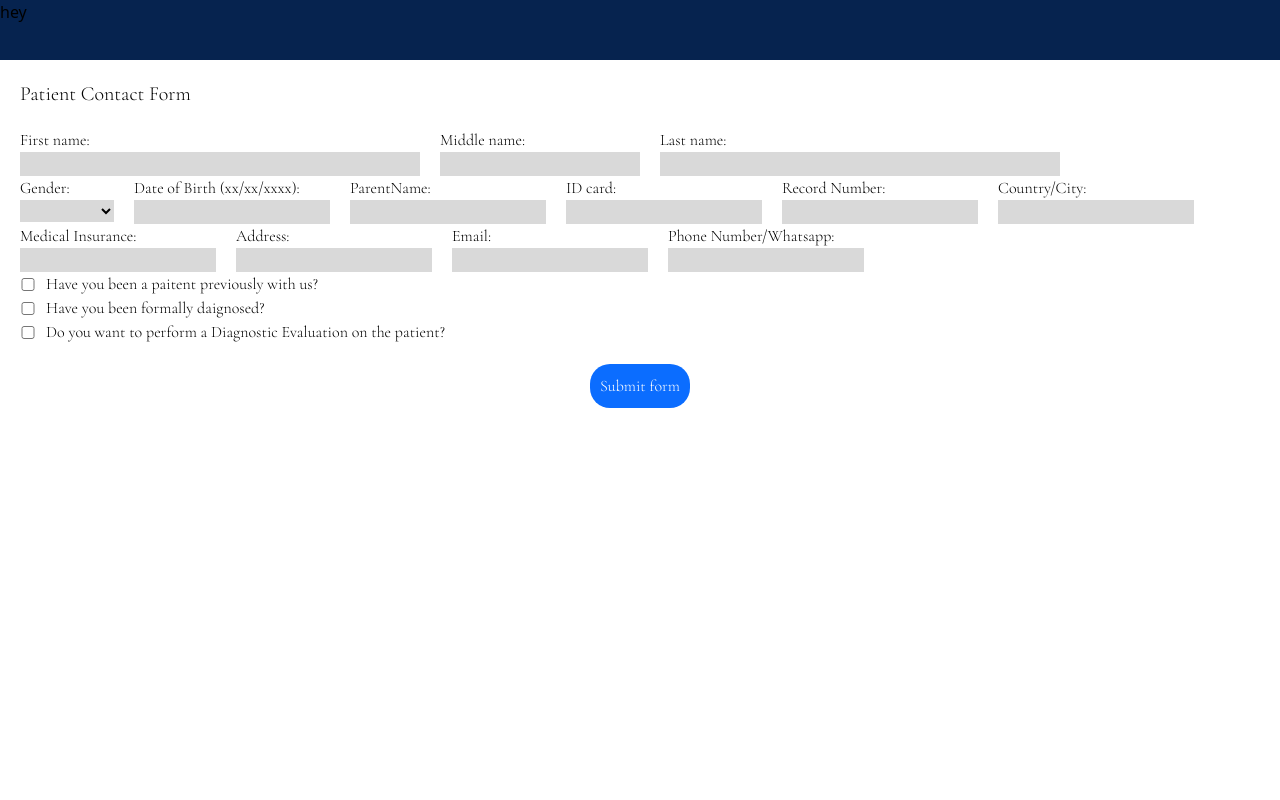
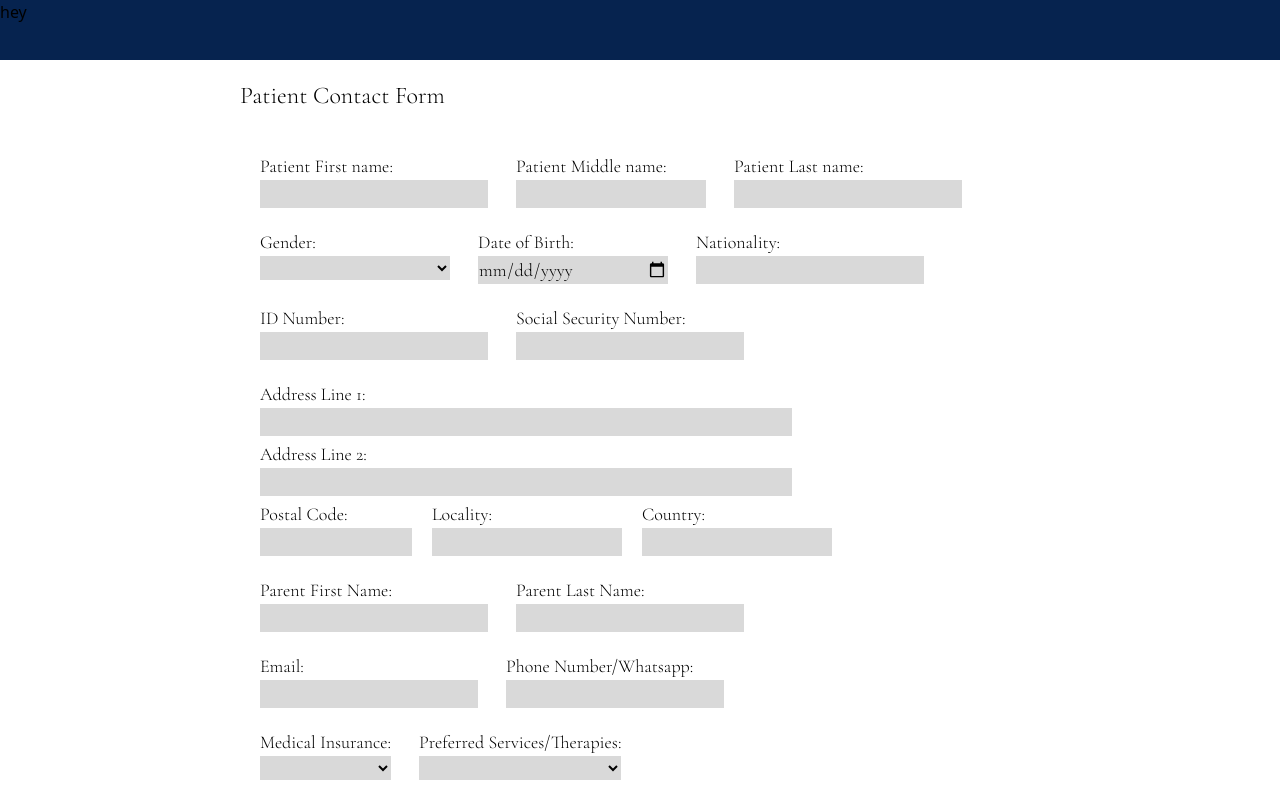
Before and after one commit to UTDallasEPICS/manos-unidas-for-autismo, a Nuxt app: page /ContactForm in a window 1280 px wide. Shown: the top 800 px of the page. Built offline with nearby package versions, Linux system fonts and the light colour scheme.

Commit message:
basic layout of input boxes done

```diff
--- a/pages/ContactForm.vue
+++ b/pages/ContactForm.vue
@@ -16,25 +16,32 @@
 		<NavBar></NavBar>
 
 		<!--div container for the contact form-->
-		<div class="cormorant-garamond mx-5 mt-5 flex flex-col justify-center">
+		<div class="flex h-auto place-content-center">
+			<div
+				class="cormorant-garamond flex w-4/5 flex-col flex-wrap text-lg md:w-200"
+			>
 				<!--Title of contact form-->
-			<h1 class="mb-5 text-xl">Patient Contact Form</h1>
+				<h1 class="mt-5 text-2xl sm:mr-3">Patient Contact Form</h1>
 
 				<!--div container for the form-->
-			<div class="flex justify-start">
+				<div class="flex justify-start p-5">
 					<!--Form for contact form-->
 					<form
 						@submit.prevent="handleSubmit"
 						class="flex flex-col flex-wrap justify-center bg-white"
 					>
 						<!-- div class for the short answer type of responses-->
-					<div class="justify-space-evenly flex flex-wrap">
+						<div
+							class="justify-space-evenly flex flex-wrap gap-5 py-5"
+						>
 							<!--div class for the name portion (the name components should occupy the same line)-->
-						<div class="flex-cols flex w-full grid-rows-3">
 							<div
-								class="mr-5 flex w-2/5 max-w-100 flex-1 flex-col"
+								class="flex h-auto w-full flex-col gap-7 sm:flex-col md:flex-row"
 							>
-								<label class="">First name:</label>
+								<div
+									class="flex w-50 flex-col sm:w-75 md:w-3/10"
+								>
+									<label class="">Patient First name:</label>
 
 									<input
 										type="text"
@@ -44,8 +51,10 @@
 									/>
 								</div>
 
-							<div class="mr-5 flex w-1/5 max-w-50 flex-col">
-								<label class="">Middle name:</label>
+								<div
+									class="flex w-40 flex-col sm:w-60 md:w-1/4"
+								>
+									<label class="">Patient Middle name:</label>
 									<!--takes a string, type/enter box-->
 									<input
 										type="middleName"
@@ -54,8 +63,10 @@
 									/>
 								</div>
 
-							<div class="mr-5 flex w-2/5 max-w-100 flex-col">
-								<label class="">Last name:</label>
+								<div
+									class="flex w-50 flex-col sm:w-75 md:w-3/10"
+								>
+									<label class="">Patient Last name:</label>
 									<!--takes a string, type/enter box-->
 									<input
 										type="lastName"
@@ -66,7 +77,12 @@
 								</div>
 							</div>
 
-						<div class="mr-5 flex flex-col">
+							<div
+								class="flex h-auto w-full flex-col gap-7 sm:flex-col md:flex-row"
+							>
+								<div
+									class="flex w-40 flex-col sm:w-60 md:w-1/4"
+								>
 									<label class="">Gender:</label>
 									<!--select box-->
 									<select class="bg-color2" v-model="gender">
@@ -76,24 +92,140 @@
 										<option class="bg-white" value="male">
 											Male
 										</option>
-								<option class="bg-white" value="nonBinary">
+										<option
+											class="bg-white"
+											value="nonBinary"
+										>
 											Non-Binary
 										</option>
 									</select>
 								</div>
 
-						<div class="mr-5 flex flex-col">
-							<label class="">Date of Birth (xx/xx/xxxx):</label>
+								<div
+									class="flex w-40 flex-col sm:w-60 md:w-1/4"
+								>
+									<label class="">Date of Birth:</label>
 									<input
 										class="bg-color2"
-								type="DOB"
+										type="date"
 										required
 										v-model="DOB"
 									/>
 								</div>
 
-						<div class="mr-5 flex flex-col">
-							<label class="">ParentName:</label>
+								<div
+									class="flex w-50 flex-col sm:w-75 md:w-3/10"
+								>
+									<label class="">Nationality:</label>
+									<input
+										class="bg-color2"
+										type="nationality"
+										required
+										v-model="nationality"
+									/>
+								</div>
+							</div>
+
+							<div
+								class="flex h-auto w-full flex-col gap-7 sm:flex-col md:flex-row"
+							>
+								<div
+									class="flex w-50 flex-col sm:w-75 md:w-3/10"
+								>
+									<label class="">ID Number:</label>
+									<input
+										class="bg-color2"
+										type="nationality"
+										required
+										v-model="nationality"
+									/>
+								</div>
+								<div
+									class="flex w-50 flex-col sm:w-75 md:w-3/10"
+								>
+									<label class=""
+										>Social Security Number:</label
+									>
+									<input
+										class="bg-color2"
+										type="nationality"
+										required
+										v-model="nationality"
+									/>
+								</div>
+							</div>
+
+							<div
+								class="flex h-auto w-full flex-col gap-1 sm:flex-col"
+							>
+								<div
+									class="flex w-55 flex-col sm:w-100 md:w-7/10"
+								>
+									<label class="">Address Line 1:</label>
+									<input
+										class="bg-color2"
+										type="nationality"
+										required
+										v-model="nationality"
+									/>
+								</div>
+
+								<div
+									class="flex w-55 flex-col sm:w-100 md:w-7/10"
+								>
+									<label class="">Address Line 2:</label>
+									<input
+										class="bg-color2"
+										type="nationality"
+										required
+										v-model="nationality"
+									/>
+								</div>
+
+								<div class="flex flex-col md:flex-row md:gap-5">
+									<div
+										class="flex w-30 flex-col sm:w-40 md:w-1/5"
+									>
+										<label class="">Postal Code:</label>
+										<input
+											class="bg-color2"
+											type="nationality"
+											required
+											v-model="nationality"
+										/>
+									</div>
+									<div
+										class="flex w-40 flex-col sm:w-60 md:w-1/4"
+									>
+										<label class="">Locality:</label>
+										<input
+											class="bg-color2"
+											type="nationality"
+											required
+											v-model="nationality"
+										/>
+									</div>
+									<div
+										class="flex w-40 flex-col sm:w-60 md:w-1/4"
+									>
+										<label class="">Country:</label>
+										<input
+											class="bg-color2"
+											type="nationality"
+											required
+											v-model="nationality"
+										/>
+									</div>
+								</div>
+							</div>
+
+							<div
+								class="flex h-auto w-full flex-col gap-7 sm:flex-col md:flex-row"
+							>
+								<div
+									class="flex w-50 flex-col sm:w-75 md:w-3/10"
+								>
+									<label class="">Parent First Name:</label>
 									<input
 										class="bg-color2"
 										type="parent"
@@ -101,57 +233,23 @@
 										v-model="parent"
 									/>
 								</div>
-
-						<div class="mr-5 flex flex-col">
-							<label class="">ID card:</label>
+								<div
+									class="flex w-50 flex-col sm:w-75 md:w-3/10"
+								>
+									<label class="">Parent Last Name:</label>
 									<input
 										class="bg-color2"
-								type="ID"
+										type="parent"
 										required
-								v-model="ID"
+										v-model="parent"
 									/>
 								</div>
-
-						<div class="mr-5 flex flex-col">
-							<label class="">Record Number:</label>
-							<input
-								class="bg-color2"
-								type="record"
-								required
-								v-model="record"
-							/>
 							</div>
 
-						<div class="mr-5 flex flex-col">
-							<label class="">Country/City:</label>
-							<input
-								class="bg-color2"
-								type="city"
-								required
-								v-model="city"
-							/>
-						</div>
-						<div class="mr-5 flex flex-col">
-							<label class="">Medical Insurance:</label>
-							<input
-								class="bg-color2"
-								type="insurance"
-								required
-								v-model="insurance"
-							/>
-						</div>
-
-						<div class="mr-5 flex flex-col">
-							<label class="">Address:</label>
-							<input
-								class="bg-color2"
-								type="address"
-								required
-								v-model="address"
-							/>
-						</div>
-
-						<div class="mr-5 flex flex-col">
+							<div
+								class="flex h-auto w-full flex-col gap-7 sm:flex-col md:flex-row"
+							>
+								<div class="flex flex-col">
 									<label class="">Email:</label>
 									<input
 										class="bg-color2"
@@ -161,14 +259,59 @@
 									/>
 								</div>
 
-						<div class="mr-5 flex flex-col">
-							<label class="">Phone Number/Whatsapp:</label>
+								<div class="flex flex-col">
+									<label class=""
+										>Phone Number/Whatsapp:</label
+									>
 									<input
 										class="bg-color2"
 										type="phone"
 										required
 										v-model="phone"
 									/>
+								</div>
+							</div>
+
+							<div
+								class="flex h-auto w-full flex-col gap-7 sm:flex-col md:flex-row"
+							>
+								<div class="flex flex-col">
+									<label class="">Medical Insurance:</label>
+									<select class="bg-color2" v-model="gender">
+										<option class="bg-white" value="female">
+											Female
+										</option>
+										<option class="bg-white" value="male">
+											Male
+										</option>
+										<option
+											class="bg-white"
+											value="nonBinary"
+										>
+											Non-Binary
+										</option>
+									</select>
+								</div>
+
+								<div class="flex flex-col">
+									<label class=""
+										>Preferred Services/Therapies:</label
+									>
+									<select class="bg-color2" v-model="gender">
+										<option class="bg-white" value="female">
+											Female
+										</option>
+										<option class="bg-white" value="male">
+											Male
+										</option>
+										<option
+											class="bg-white"
+											value="nonBinary"
+										>
+											Non-Binary
+										</option>
+									</select>
+								</div>
 							</div>
 						</div>
 
@@ -193,16 +336,19 @@
 								<!-- Check box-->
 								<input type="checkbox" v-model="evalution" />
 								<label class=""
-								>Do you want to perform a Diagnostic Evaluation
-								on the patient?</label
+									>Do you want to perform a Diagnostic
+									Evaluation on the patient?</label
 								>
 							</div>
 
 							<div class="submit">
-							<button class="contactSubmit">Submit form</button>
+								<button class="contactSubmit">
+									Submit form
+								</button>
 							</div>
 						</div>
 					</form>
+				</div>
 			</div>
 		</div>
 	</div>
@@ -219,6 +365,7 @@ export default {
 			age: "",
 			gender: "",
 			DOB: "",
+			nationality: "",
 			parent: "",
 			ID: "",
 			record: "",
```
Lines whose indentation alone changed are shown as unchanged.
